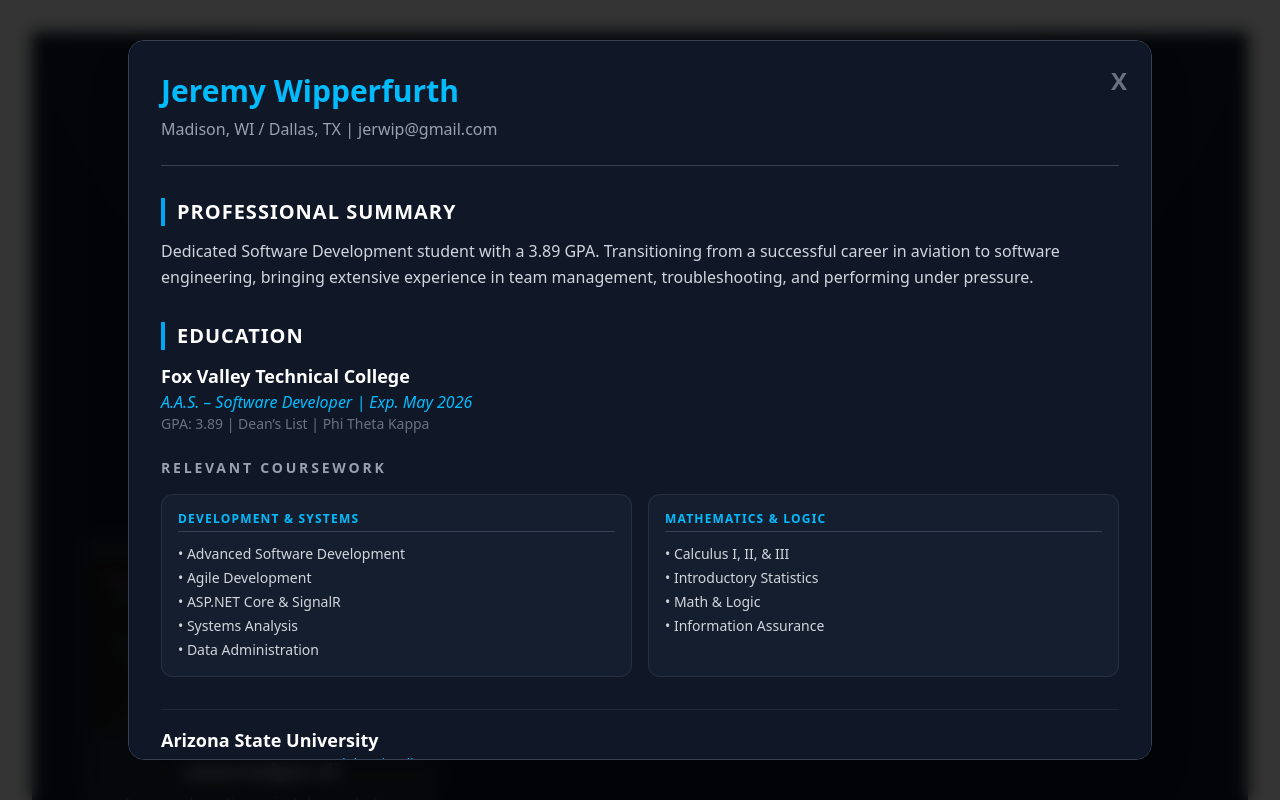
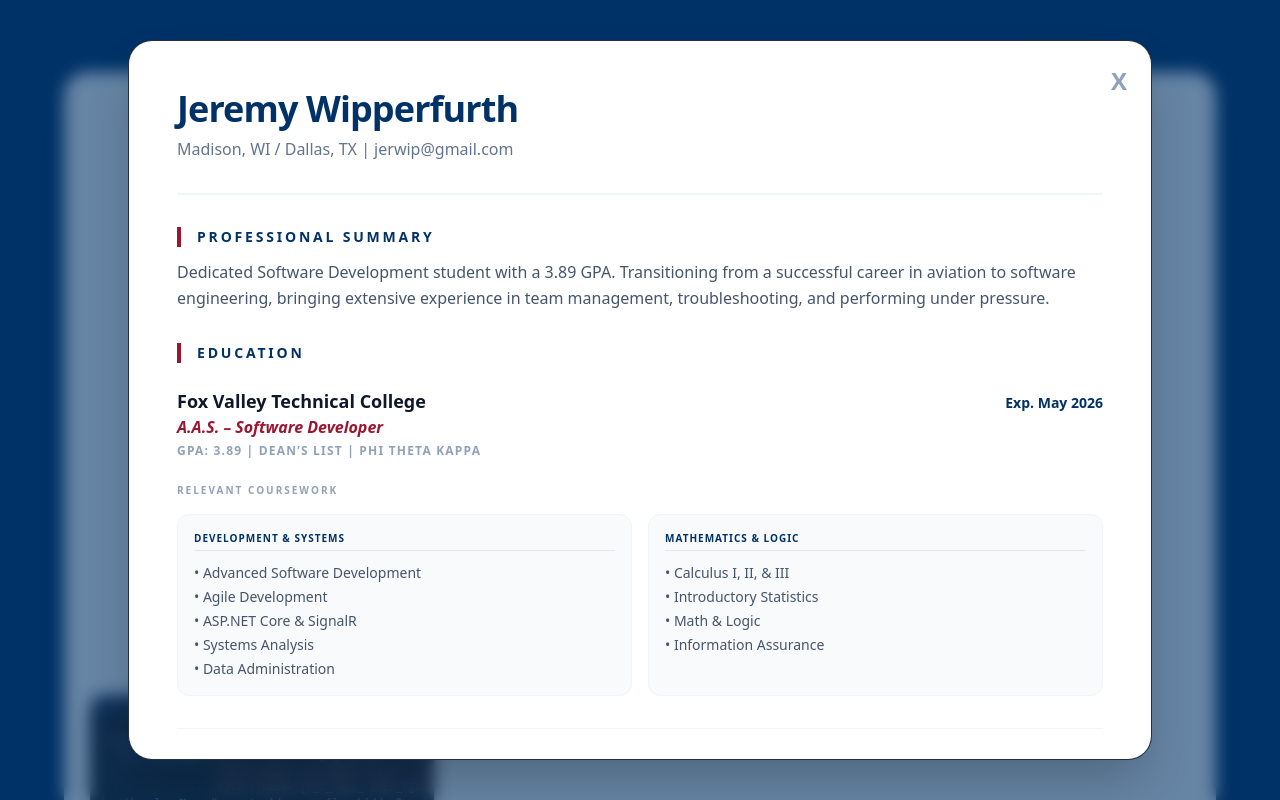
Before and after one commit to jerwip3/jerwip3.github.io, a React (Vite) app: page / in a window 1280 px wide. Both pictures are taken after a click on the button "View Resume". Shown: the top 800 px of the page. Built offline with nearby package versions, Linux system fonts and the light colour scheme.

Commit message:
Refined css and adjusted coloration to a lighter color scheme

```diff
--- a/package.json
+++ b/package.json
@@ -11,6 +11,7 @@
   },
   "dependencies": {
     "@tailwindcss/postcss": "^4.1.18",
+    "@tailwindcss/vite": "^4.1.18",
     "react": "^19.2.0",
     "react-dom": "^19.2.0"
   },
--- a/postcss.config.js
+++ /dev/null
@@ -1,5 +0,0 @@
-export default {
-  plugins: {
-    '@tailwindcss/postcss': {},
-  },
-}
--- a/src/App.jsx
+++ b/src/App.jsx
@@ -8,11 +8,13 @@ function Profile() {
 
   return (
     <header className="py-20 flex flex-col items-center text-center px-4">
-      <h1 className="text-5xl md:text-7xl font-extrabold tracking-tight">
-        Hi, I'm <span className="text-sky-400">Jeremy Wipperfurth</span>
+      <h1 className="text-5xl md:text-7xl font-extrabold tracking-tight text-slate-900">
+        Hi, I'm <span className="text-ateneo underline decoration-cochineal decoration-4 underline-offset-[12px]">
+          Jeremy Wipperfurth
+        </span>
       </h1>
 
-      <p className="mt-8 text-xl text-gray-400 max-w-2xl">
+      <p className="mt-8 text-xl text-slate-600 max-w-2xl leading-relaxed">
         Software Development student and ASU Computer Science candidate.
         Transitioning from a career in aviation operations to building robust,
         scalable software solutions.
@@ -21,13 +23,14 @@ function Profile() {
       <div className="mt-8 flex flex-wrap justify-center gap-4">
         <button
           onClick={() => setShowResume(true)}
-          className="px-8 py-3 bg-sky-600 hover:bg-sky-500 text-white font-bold rounded-full transition-all"
+          className="px-8 py-3 bg-ateneo hover:bg-cochineal active:scale-95 text-white font-bold rounded-full transition-all shadow-lg hover:shadow-special-red/20"
         >
           View Resume
         </button>
+
         <a
           href="mailto:jerwip@gmail.com"
-          className="px-8 py-3 border border-gray-700 hover:border-sky-500/50 text-gray-300 font-bold rounded-full transition-all"
+          className="px-8 py-3 border-2 border-ateneo text-ateneo hover:bg-ateneo hover:text-white font-bold rounded-full transition-all"
         >
           Get in Touch
         </a>
@@ -38,15 +41,15 @@ function Profile() {
           className="fixed inset-0 z-50 flex items-center justify-center p-4 md:p-10"
           onClick={() => setShowResume(false)}
         >
-          <div className="absolute inset-0 bg-black/80 backdrop-blur-sm" />
+          <div className="absolute inset-0 bg-ateneo/60 backdrop-blur-sm" />
 
           <div
-            className="relative bg-gray-900 w-full max-w-5xl max-h-full overflow-y-auto rounded-2xl border border-gray-700 shadow-2xl custom-scrollbar"
+            className="relative bg-slate-900 w-full max-w-5xl max-h-full overflow-y-auto rounded-3xl border border-white/10 shadow-2xl custom-scrollbar"
             onClick={(e) => e.stopPropagation()}
           >
             <button
               onClick={() => setShowResume(false)}
-              className="absolute top-6 right-6 text-gray-500 hover:text-white text-2xl font-bold transition-colors"
+              className="absolute top-6 right-6 text-slate-400 hover:text-special-red text-2xl font-bold transition-colors"
             >
               X
             </button>
@@ -72,46 +75,48 @@ function ProjectImage({ src, name }) {
 }
 
 function ProjectCard({ project }) {
-
-const hasLanguages = project.languages?.nodes?.length > 0;
-
   return (
-    <div className="group relative bg-gray-800 rounded-2xl overflow-hidden border border-gray-700
-                    hover:border-sky-500/50 hover:-translate-y-2 transition-all duration-300
-                    hover:shadow-[0_0_30px_-10px_rgba(56,189,248,0.3)]">
-    <div className="aspect-video overflow-hidden">
-      <ProjectImage
-        src={project.openGraphImageUrl}
-        name={project.name}
-      />
+    <div
+      className="group relative rounded-2xl overflow-hidden transition-all duration-300
+                 hover:-translate-y-2 hover:shadow-2xl hover:border-ateneo/40
+                 bg-white shadow-xl
+                 border border-ateneo/20
+                 border-t-4 border-t-ateneo"
+    >
+      <div className="aspect-video overflow-hidden border-b border-slate-100 bg-slate-900">
+        <ProjectImage src={project.openGraphImageUrl} name={project.name} />
       </div>
 
       <div className="p-6">
-        <h2 className="text-xl font-bold text-white group-hover:text-sky-400 transition-colors">
+        <h2 className="text-3xl font-bold mb-10 text-center text-ateneo tracking-tighter uppercase group-hover:text-cochineal transition-colors duration-300">
           {project.name}
         </h2>
-        <p className="text-gray-400 mt-2 text-sm line-clamp-2">
+
+        <p className="text-slate-600 mt-2 text-sm leading-relaxed">
           {project.description}
         </p>
 
-        {hasLanguages && (
         <div className="mt-4 flex flex-wrap gap-2">
-            {project.languages.nodes.map((lang, i) => (
-              <span key={i} className="bg-sky-900/50 text-sky-300 text-[10px] uppercase tracking-wider font-bold px-2 py-1 rounded-md border border-sky-800/50">
+          {project.languages?.nodes?.map((lang, i) => (
+            <span
+              key={i}
+              className="text-[10px] uppercase tracking-widest font-bold px-2 py-1 rounded bg-ateneo/5 text-ateneo border border-ateneo/10"
+            >
               {lang.name}
             </span>
           ))}
         </div>
-        )}
 
+        <div className="mt-6">
           <a
             href={project.url}
             target="_blank"
             rel="noopener noreferrer"
-          className="inline-block mt-6 text-sm font-semibold text-sky-400 hover:text-sky-300 underline underline-offset-4"
+            className="text-xs font-black uppercase tracking-tighter text-cochineal hover:text-ateneo transition-colors"
           >
-          View Source
+            View Source Code
           </a>
+        </div>
       </div>
     </div>
   );
@@ -119,14 +124,22 @@ const hasLanguages = project.languages?.nodes?.length > 0;
 
 function App() {
   return (
-    <div className="min-h-screen bg-gray-900 text-white relative overflow-hidden">
-      <div className="absolute top-0 left-1/2 -translate-x-1/2 w-full h-full
-                      bg-[radial-gradient(circle_at_50%_-20%,rgba(56,189,248,0.1),transparent_50%)] pointer-events-none" />
-      <div className="max-w-6xl mx-auto px-6">
+    <div className="min-h-screen bg-ateneo font-sans py-10 px-4">
+
+      <div className="relative max-w-6xl mx-auto bg-white rounded-3xl shadow-2xl overflow-hidden border border-white/20">
+
+        <div className="absolute inset-0
+                        bg-[radial-gradient(circle_at_50%_0%,rgba(0,50,104,0.08)_0%,transparent_75%)]
+                        pointer-events-none -z-10" />
+
         <Profile />
 
-        <section className="pb-20">
-          <h2 className="text-3xl font-bold mb-10 text-center text-gray-200">
+        <div className="py-12 flex justify-center">
+          <div className="h-1 w-24 bg-gradient-to-r from-transparent via-cochineal to-transparent opacity-40" />
+        </div>
+
+        <section className="pb-20 px-6">
+          <h2 className="text-3xl font-bold mb-10 text-center text-ateneo">
             Featured Projects
           </h2>
 
@@ -136,8 +149,20 @@ function App() {
             ))}
           </div>
         </section>
+          <footer className="py-10 border-t border-slate-100 bg-slate-50/50 text-center">
+            <div className="flex justify-center gap-6 mb-4">
+              <a href="https://github.com/jerwip3" className="text-ateneo hover:text-cochineal transition-colors font-bold text-sm">GitHub</a>
+              <a href="https://www.linkedin.com/in/jeremywipperfurth/" className="text-ateneo hover:text-cochineal transition-colors font-bold text-sm">LinkedIn</a>
             </div>
+            <p className="text-[10px] text-ateneo uppercase tracking-[0.2em] ">
+              &copy; 2026 Jeremy Wipperfurth - Built with React & Tailwind v4
+            </p>
+        </footer>
+      </div>
+
+
     </div>
   );
 }
+
 export default App
--- a/src/components/ResumeContent.jsx
+++ b/src/components/ResumeContent.jsx
@@ -1,42 +1,44 @@
 export default function ResumeContent() {
   return (
-    <div className="text-left text-gray-300 space-y-8 p-4 md:p-8">
-      <section className="border-b border-gray-700 pb-6">
-        <h2 className="text-3xl font-bold text-sky-400">Jeremy Wipperfurth</h2>
-        <p className="mt-2 text-gray-400">Madison, WI / Dallas, TX | jerwip@gmail.com</p>
+    <div className="text-left text-slate-700 space-y-8 p-4 md:p-12 bg-white">
+      <section className="border-b-2 border-slate-100 pb-8">
+        <h2 className="text-4xl font-black text-ateneo tracking-tight">Jeremy Wipperfurth</h2>
+        <p className="mt-2 text-slate-500 font-medium">Madison, WI / Dallas, TX | jerwip@gmail.com</p>
       </section>
 
       <section>
-        <h3 className="text-xl font-semibold text-white mb-3 uppercase tracking-wider border-l-4 border-sky-500 pl-3">
+        <h3 className="text-sm font-black text-ateneo mb-3 uppercase tracking-[0.2em] border-l-4 border-cochineal pl-4">
           Professional Summary
         </h3>
-        <p className="leading-relaxed">
+        <p className="leading-relaxed text-slate-600">
           Dedicated Software Development student with a 3.89 GPA.
           Transitioning from a successful career in aviation to software engineering, bringing extensive experience in team management, troubleshooting, and performing under pressure.
         </p>
       </section>
+
       <section>
-    <h3 className="text-xl font-semibold text-white mb-3 uppercase tracking-wider border-l-4 border-sky-500 pl-3">
+        <h3 className="text-sm font-black text-ateneo mb-6 uppercase tracking-[0.2em] border-l-4 border-cochineal pl-4">
           Education
         </h3>
         <div className="space-y-8">
           <div>
-        <div className="mb-6">
-          <p className="font-bold text-white text-lg">Fox Valley Technical College</p>
-          <p className="text-sky-400 italic">A.A.S. – Software Developer | Exp. May 2026</p>
-          <p className="text-sm text-gray-500">GPA: 3.89 | Dean’s List | Phi Theta Kappa</p>
+            <div className="flex justify-between items-baseline flex-wrap gap-2">
+              <p className="font-bold text-slate-900 text-lg">Fox Valley Technical College</p>
+              <p className="text-sm font-bold text-ateneo">Exp. May 2026</p>
             </div>
+            <p className="text-cochineal font-semibold italic">A.A.S. – Software Developer</p>
+            <p className="text-xs text-slate-400 mt-1 uppercase tracking-widest font-bold">GPA: 3.89 | Dean’s List | Phi Theta Kappa</p>
 
             <div className="mt-6">
-          <h4 className="text-sm font-bold text-gray-400 uppercase tracking-[0.2em] mb-4">
+              <h4 className="text-[10px] font-black text-slate-400 uppercase tracking-[0.2em] mb-4">
                 Relevant Coursework
               </h4>
               <div className="grid grid-cols-1 md:grid-cols-2 gap-4">
-            <div className="bg-gray-800/40 p-4 rounded-xl border border-gray-700/50">
-              <p className="text-sky-400 font-bold text-xs uppercase tracking-widest mb-3 border-b border-gray-700 pb-1">
+                <div className="bg-slate-50 p-4 rounded-xl border border-slate-100">
+                  <p className="text-ateneo font-bold text-[10px] uppercase tracking-widest mb-3 border-b border-slate-200 pb-1">
                     Development & Systems
                   </p>
-              <ul className="grid grid-cols-1 gap-1 text-sm text-gray-300">
+                  <ul className="grid grid-cols-1 gap-1 text-sm text-slate-600">
                     <li>• Advanced Software Development</li>
                     <li>• Agile Development</li>
                     <li>• ASP.NET Core & SignalR</li>
@@ -45,11 +47,11 @@ export default function ResumeContent() {
                   </ul>
                 </div>
 
-            <div className="bg-gray-800/40 p-4 rounded-xl border border-gray-700/50">
-              <p className="text-sky-400 font-bold text-xs uppercase tracking-widest mb-3 border-b border-gray-700 pb-1">
+                <div className="bg-slate-50 p-4 rounded-xl border border-slate-100">
+                  <p className="text-ateneo font-bold text-[10px] uppercase tracking-widest mb-3 border-b border-slate-200 pb-1">
                     Mathematics & Logic
                   </p>
-              <ul className="grid grid-cols-1 gap-1 text-sm text-gray-300">
+                  <ul className="grid grid-cols-1 gap-1 text-sm text-slate-600">
                     <li>• Calculus I, II, & III</li>
                     <li>• Introductory Statistics</li>
                     <li>• Math & Logic</li>
@@ -60,95 +62,62 @@ export default function ResumeContent() {
             </div>
           </div>
 
-      <div className="pt-4 border-t border-gray-800">
-        <p className="font-bold text-white text-lg">Arizona State University</p>
-        <p className="text-sky-400 italic text-sm">B.S. – Computer Science Candidate | Fall 2026</p>
-        <p className="text-xs text-gray-500 mt-1 italic">Accepted for transfer to complete bachelor’s degree</p>
+          <div className="pt-6 border-t border-slate-100">
+            <div className="flex justify-between items-baseline flex-wrap gap-2">
+              <p className="font-bold text-slate-900 text-lg">Arizona State University</p>
+              <p className="text-sm font-bold text-ateneo">Fall 2026 Start</p>
+            </div>
+            <p className="text-cochineal font-semibold italic text-sm">B.S. – Computer Science Candidate</p>
+            <p className="text-xs text-slate-400 mt-1 italic">Accepted for transfer to complete bachelor’s degree</p>
           </div>
         </div>
       </section>
 
       <section>
-        <h3 className="text-xl font-semibold text-white mb-3 uppercase tracking-wider border-l-4 border-sky-500 pl-3">
+        <h3 className="text-sm font-black text-ateneo mb-6 uppercase tracking-[0.2em] border-l-4 border-cochineal pl-4">
           Professional Experience
         </h3>
-        <div className="space-y-6">
+        <div className="space-y-8">
           <div>
-            <div className="flex justify-between items-start flex-wrap gap-2">
-              <p className="font-bold text-white text-lg">Delta Air Lines | Ramp Agent</p>
-              <p className="text-sm text-gray-500 italic">Jan 2022 to Present</p>
+            <div className="flex justify-between items-baseline flex-wrap gap-2">
+              <p className="font-bold text-slate-900 text-lg">Delta Air Lines | Ramp Agent</p>
+              <p className="text-xs font-bold text-slate-400 uppercase">Jan 2022 – Present</p>
             </div>
-            <p className="text-sky-500 text-sm font-semibold mb-2">Load Distribution & Operations Desk</p>
-            <ul className="list-disc list-outside ml-5 space-y-1 text-sm">
-              <li><span className="font-bold text-white tracking-wide">Operations Management:</span> Monitor critical timelines for fuel, cargo, and passenger boarding to ensure on-time departures, coordinating communication between flight crews, gate agents, and ground teams.</li>
-              <li><span className="font-bold text-white tracking-wide">Analytical Planning (Load Distribution):</span> Calculate and plan cargo loading configurations to maintain aircraft weight and balance within strict safety envelopes, requiring high attention to detail and data accuracy. </li>
-              <li><span className="font-bold text-white tracking-wide">Leadership (Agent in Charge):</span> Direct teams in the servicing of aircraft and lead logistics during high-pressure events, such as diversions or inclement weather.</li>
+            <p className="text-ateneo text-sm font-bold mb-3 italic">Load Distribution & Operations Desk</p>
+            <ul className="list-disc list-outside ml-5 space-y-2 text-sm text-slate-600">
+              <li><span className="font-bold text-slate-900">Operations Management:</span> Monitor timelines for fuel and cargo to ensure on-time departures.</li>
+              <li><span className="font-bold text-slate-900">Analytical Planning:</span> Calculate aircraft weight and balance configurations with high accuracy.</li>
+              <li><span className="font-bold text-slate-900">Leadership:</span> Direct teams during high-pressure events and diversions.</li>
             </ul>
           </div>
-            <div>
-              <div className="flex justify-between items-start flex-wrap gap-2">
-                <p className="font-bold text-white text-lg">Envoy Air | Customer Service & Ramp Crew Chief</p>
-                <p className="text-sm text-gray-500 italic">Jun 2017 to Jan 2022</p>
+          <div className="pt-6 border-t border-slate-50">
+            <div className="flex justify-between items-baseline flex-wrap gap-2">
+              <p className="font-bold text-slate-900 text-lg">Envoy Air | Customer Service & Ramp Crew Chief</p>
+              <p className="text-xs font-bold text-slate-400 uppercase tracking-wider">Jun 2017 – Jan 2022</p>
             </div>
-              <ul className="list-disc list-outside ml-5 mt-2 space-y-1 text-sm">
-                <li><span className="font-bold text-white tracking-wide">Training:</span> Served as a designated trainer for aircraft familiarization, instructing new hires on safety and equipment operation.</li>
-                <li><span className="font-bold text-white tracking-wide">Versatility:</span> Performed dual roles in customer service and ramp operations, resolving passenger issues while maintaining ground efficiency.</li>
+            <ul className="list-disc list-outside ml-5 mt-3 space-y-2 text-sm text-slate-600">
+              <li><span className="font-bold text-slate-900">Training:</span> Served as a designated trainer for aircraft familiarization, instructing new hires on safety and equipment operation.</li>
+              <li><span className="font-bold text-slate-900">Versatility:</span> Performed dual roles in customer service and ramp operations, resolving passenger issues while maintaining ground efficiency.</li>
             </ul>
           </div>
         </div>
       </section>
 
-      <section>
-        <h3 className="text-xl font-semibold text-white mb-3 uppercase tracking-wider border-l-4 border-sky-500 pl-3">
-          Academic Projects
-        </h3>
-        <div className="space-y-6">
-          <div>
-            <p className="font-bold text-white text-lg">Real-Time Game Application (Capstone)</p>
-            <p className="text-sky-400 italic text-sm mb-2">Advanced Software Development | ASP.NET, SignalR, Azure</p>
-            <ul className="list-disc list-outside ml-5 space-y-1 text-sm">
-              <li>Developing a multi-client game using n-Tier architecture to separate data, logic, and presentation layers.</li>
-              <li>Managing real-time state synchronization between multiple clients using SignalR.</li>
-            </ul>
-          </div>
-          <div>
-            <p className="font-bold text-white text-lg">Data Management Systems</p>
-            <p className="text-sky-400 italic text-sm mb-2">C#, SQL, Entity Framework</p>
-            <ul className="list-disc list-outside ml-5 space-y-1 text-sm">
-              <li>Designed relational database schemas and implemented secure data access layers.</li>
-              <li>Optimized SQL queries for efficient data retrieval and reporting.</li>
-            </ul>
-          </div>
-        </div>
-      </section>
-
-      <section>
-        <h3 className="text-xl font-semibold text-white mb-4 uppercase tracking-wider border-l-4 border-sky-500 pl-3">
+      <section className="pt-6">
+        <h3 className="text-sm font-black text-ateneo mb-6 uppercase tracking-[0.2em] border-l-4 border-cochineal pl-4">
           Technical Toolkit
         </h3>
         <div className="grid grid-cols-1 md:grid-cols-2 gap-4">
-          <div className="bg-gray-700/50 p-4 rounded-lg border border-gray-600">
-            <p className="text-sky-400 font-bold mb-2 uppercase text-xs tracking-wider">Languages</p>
-            <p className="text-sm text-gray-200">
-              C#, C++, JavaScript, SQL, HTML5/CSS, PHP
+          <div className="bg-ateneo p-5 rounded-2xl">
+            <p className="text-white/50 font-black mb-2 uppercase text-[10px] tracking-widest">Languages & Frameworks</p>
+            <p className="text-sm text-white leading-relaxed">
+              C#, C++, JavaScript, SQL, ASP.NET Core, React, Tailwind CSS, Entity Framework
             </p>
           </div>
-          <div className="bg-gray-700/50 p-4 rounded-lg border border-gray-600">
-            <p className="text-sky-400 font-bold mb-2 uppercase text-xs tracking-wider">Frameworks</p>
-            <p className="text-sm text-gray-200">
-              ASP.NET Core, React, Tailwind CSS, .NET MAUI, Entity Framework, MVC
-            </p>
-          </div>
-          <div className="bg-gray-700/50 p-4 rounded-lg border border-gray-600">
-            <p className="text-sky-400 font-bold mb-2 uppercase text-xs tracking-wider">Tools & Cloud</p>
-            <p className="text-sm text-gray-200">
-              Azure, SignalR, REST APIs, Git/GitHub, Vite
-            </p>
-          </div>
-          <div className="bg-gray-700/50 p-4 rounded-lg border border-gray-600">
-            <p className="text-sky-400 font-bold mb-2 uppercase text-xs tracking-wider">Concepts</p>
-            <p className="text-sm text-gray-200">
-              OOP, n-Tier Architecture, Agile/Scrum, Systems Analysis, Relational Database Design
+          <div className="bg-slate-100 p-5 rounded-2xl border border-slate-200">
+            <p className="text-ateneo font-black mb-2 uppercase text-[10px] tracking-widest">Tools & Concepts</p>
+            <p className="text-sm text-slate-700 leading-relaxed">
+              Azure, SignalR, Git/GitHub, OOP, n-Tier Architecture, Agile/Scrum
             </p>
           </div>
         </div>
--- a/src/index.css
+++ b/src/index.css
@@ -1 +1,23 @@
 @import "tailwindcss";
+
+@theme {
+  --color-ateneo: #003268;
+  --color-special-red: #E3132C;
+  --color-cochineal: #9B1631;
+}
+
+::selection {
+  background-color: var(--color-ateneo);
+  color: white;
+}
+
+html, body, #root {
+  margin: 0;
+  padding: 0;
+  min-height: 100vh;
+  background-color: #003268;
+}
+
+html {
+  scroll-behavior: smooth;
+}
--- a/vite.config.js
+++ b/vite.config.js
@@ -1,9 +1,13 @@
 import { defineConfig } from 'vite'
 import react from '@vitejs/plugin-react'
+import tailwindcss from '@tailwindcss/vite'
 
 // https://vitejs.dev/config/
 export default defineConfig({
-  plugins: [react()],
+  plugins: [
+    react(),
+    tailwindcss(), // 2. Add this to the plugins array
+  ],
   server: {
     host: '127.0.0.1',
     port: 5173,
```
Also changed, not shown: index.html (+1 -1 lines), 2 other files (tests, documents, lock files or other folders). Lines whose indentation alone changed are shown as unchanged.
